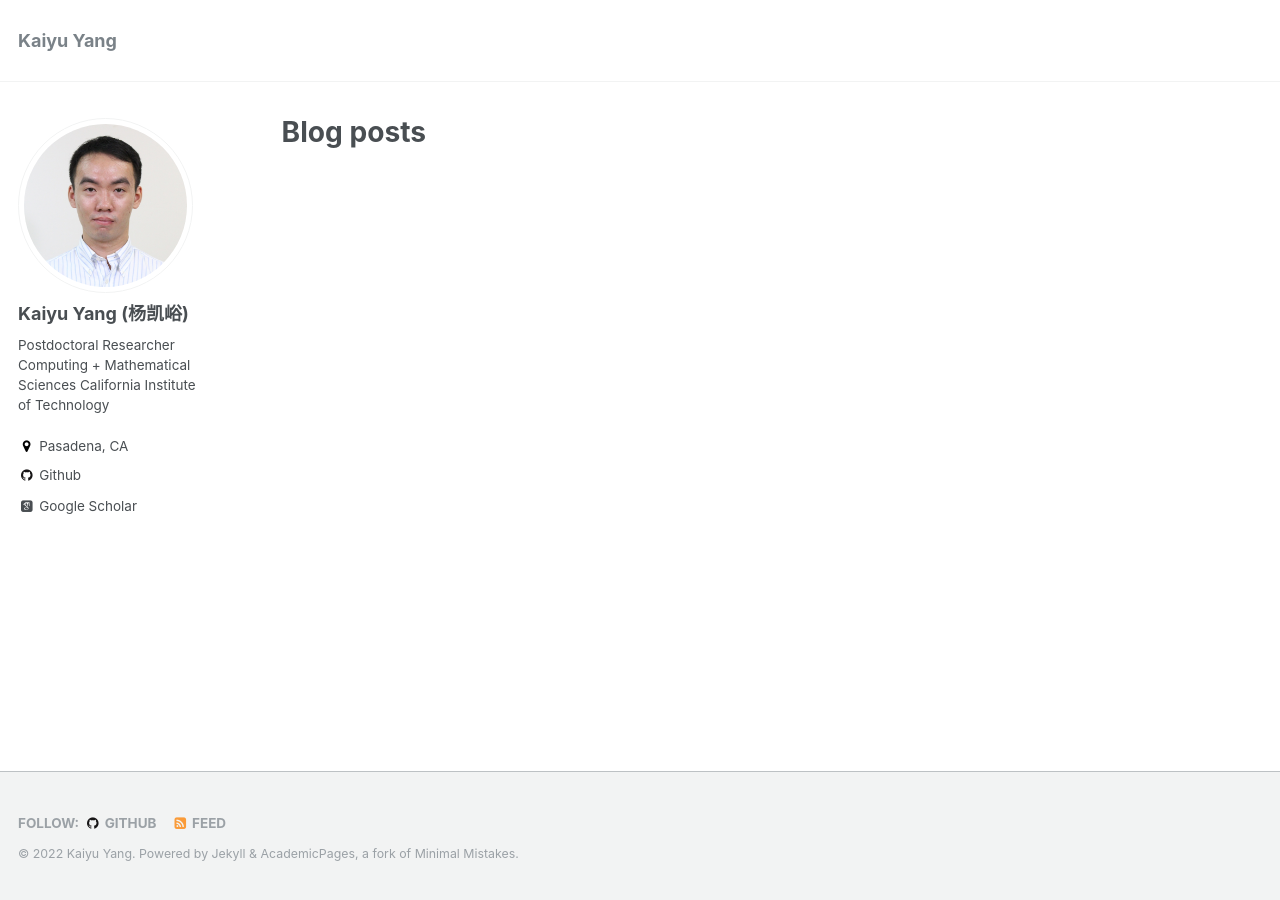
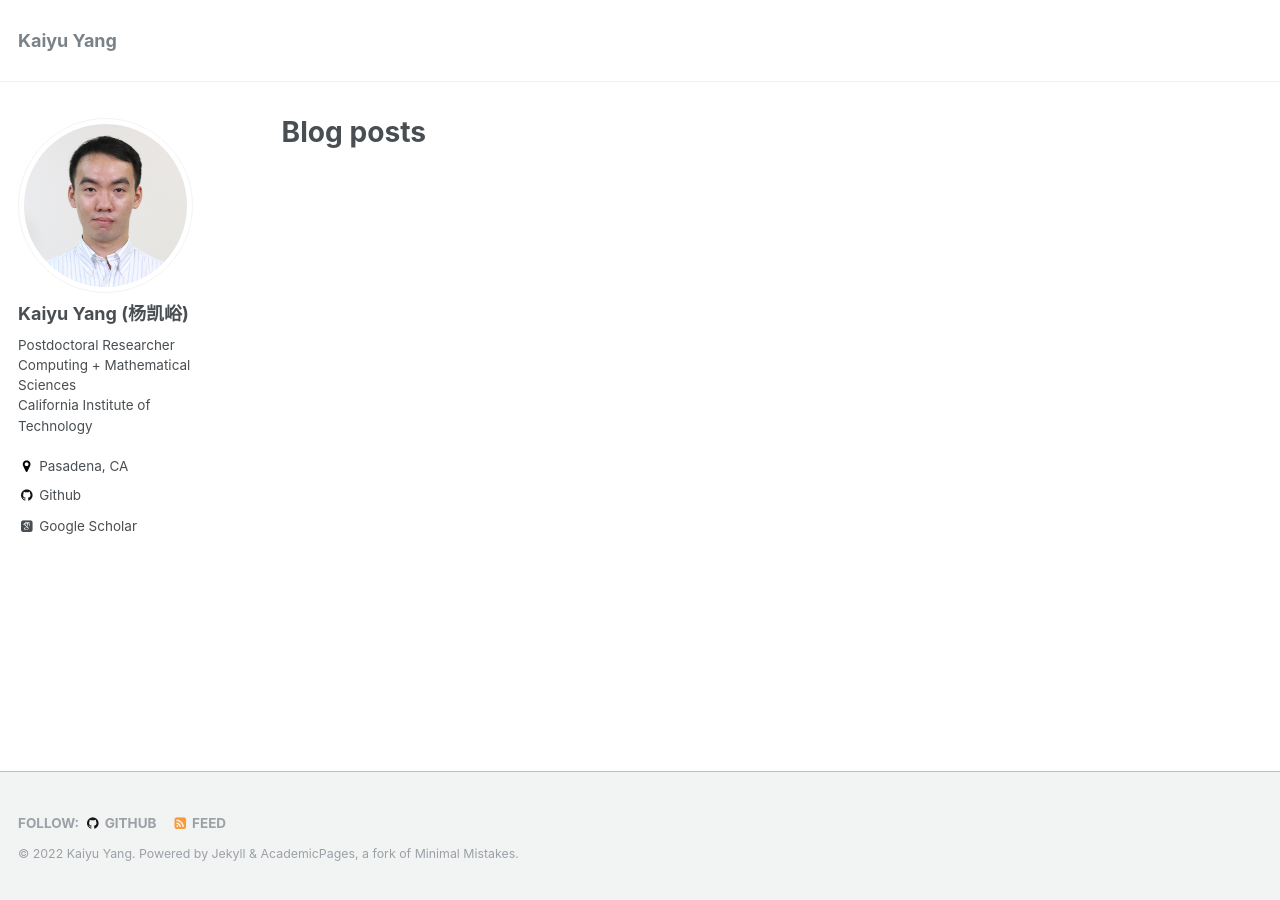
Before and after one commit to yangky11/yangky11.github.io, a Jekyll site: the page built from _pages/year-archive.html, in a window 1280 px wide. Built offline with Jekyll 4.4.1, drawn with Linux system fonts in a browser that asks for light colours; some web fonts are replaced.

```diff
--- a/_config.yml
+++ b/_config.yml
@@ -82,7 +82,7 @@ analytics:
 author:
   name             : "Kaiyu Yang (杨凯峪)"
   avatar           : "Kaiyu Yang.jpg"
-  bio              : "Postdoctoral Researcher\n Computing + Mathematical Sciences\n California Institute of Technology"
+  bio              : "Postdoctoral Researcher<br /> Computing + Mathematical Sciences<br /> California Institute of Technology"
   location         : "Pasadena, CA"
   employer         :
   googlescholar    : "https://scholar.google.com/citations?user=FciCu4EAAAAJ&hl=en"
```
